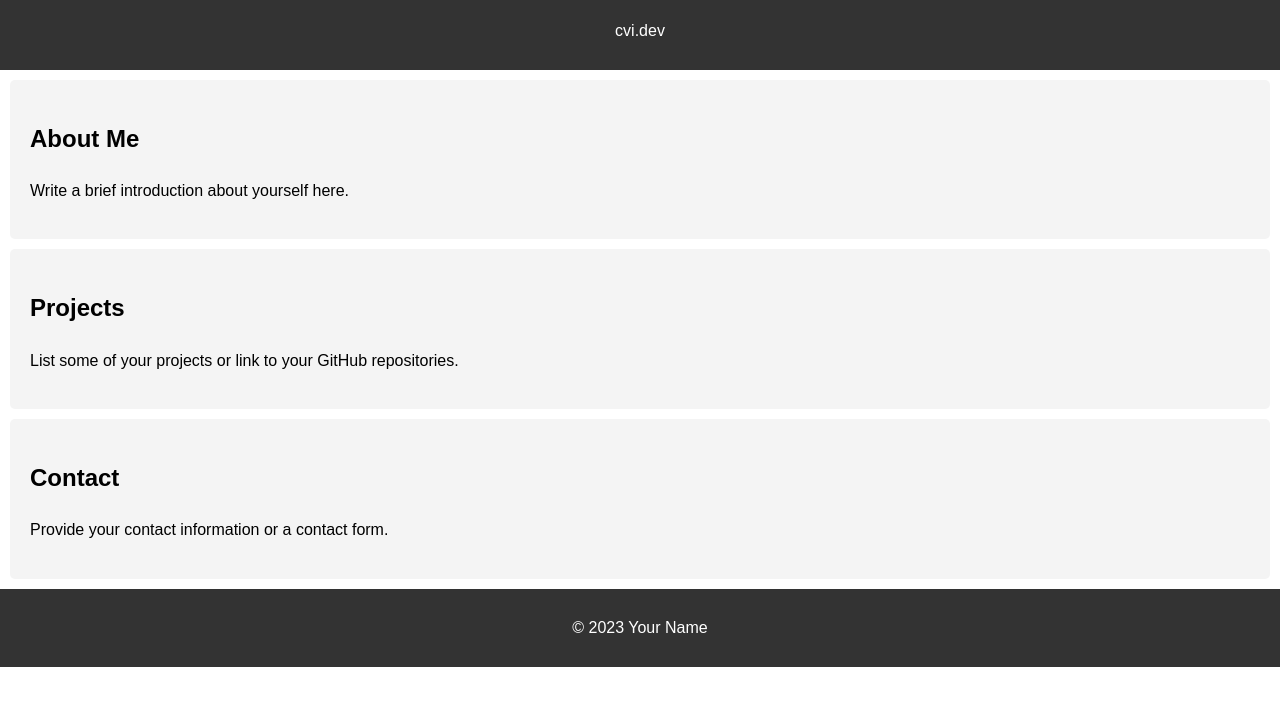
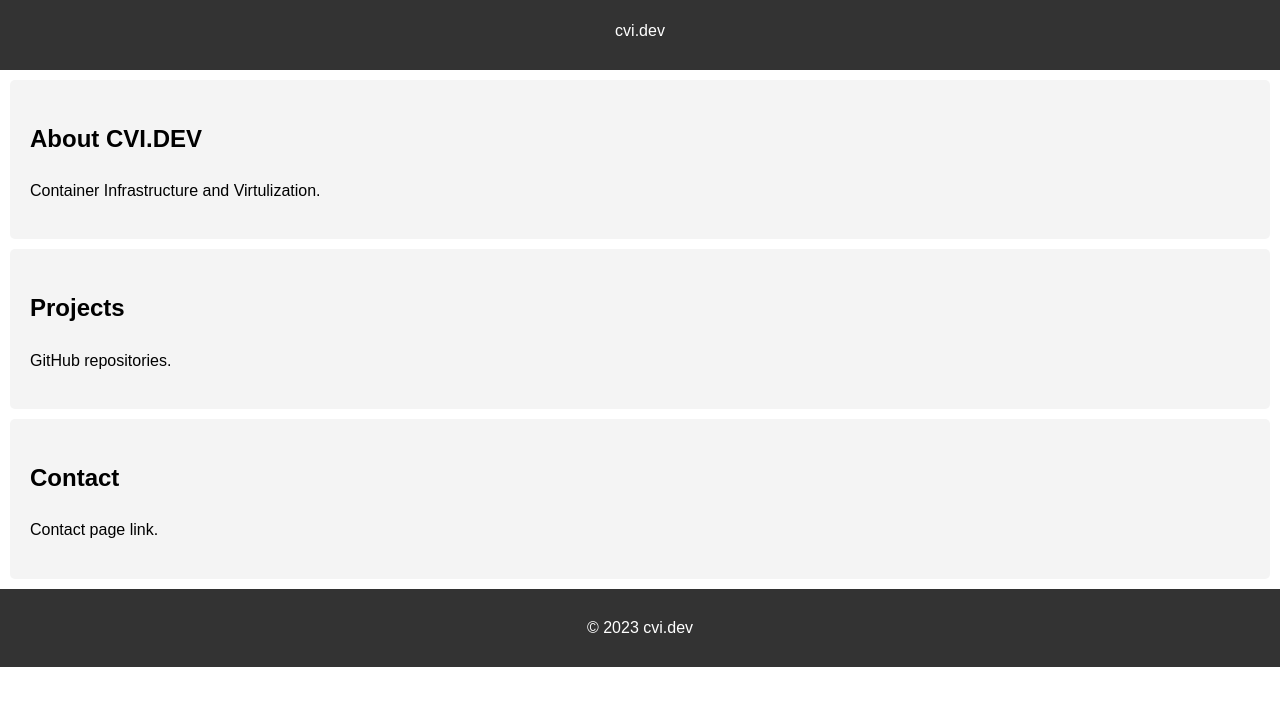
Before and after one commit to silvesfj/webhome, a plain HTML site: page index.html in a window 1280 px wide. Shown: the part 86-792 px from the top of the page. Drawn offline with Linux system fonts and the light colour scheme.

Commit message:
Update index.html

```diff
--- a/index.html
+++ b/index.html
@@ -39,19 +39,19 @@
         <p>cvi.dev</p>
     </header>
     <section class="about">
-        <h2>About Me</h2>
-        <p>Write a brief introduction about yourself here.</p>
+        <h2>About CVI.DEV</h2>
+        <p> Container Infrastructure and Virtulization.</p>
     </section>
     <section class="projects">
         <h2>Projects</h2>
-        <p>List some of your projects or link to your GitHub repositories.</p>
+        <p>GitHub repositories.</p>
     </section>
     <section class="contact">
         <h2>Contact</h2>
-        <p>Provide your contact information or a contact form.</p>
+        <p>Contact page link.</p>
     </section>
     <footer>
-        <p>&copy; 2023 Your Name</p>
+        <p>&copy; 2023 cvi.dev</p>
     </footer>
 </body>
 </html>
```
